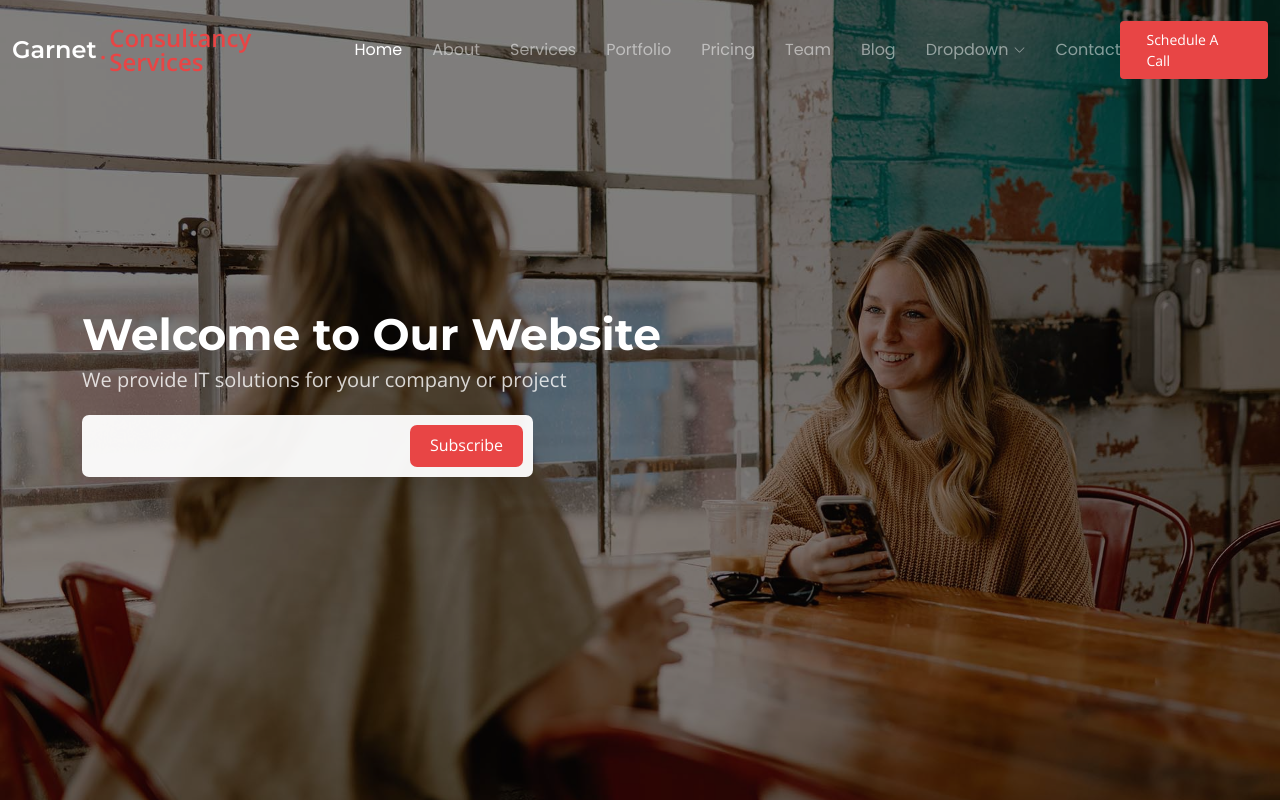
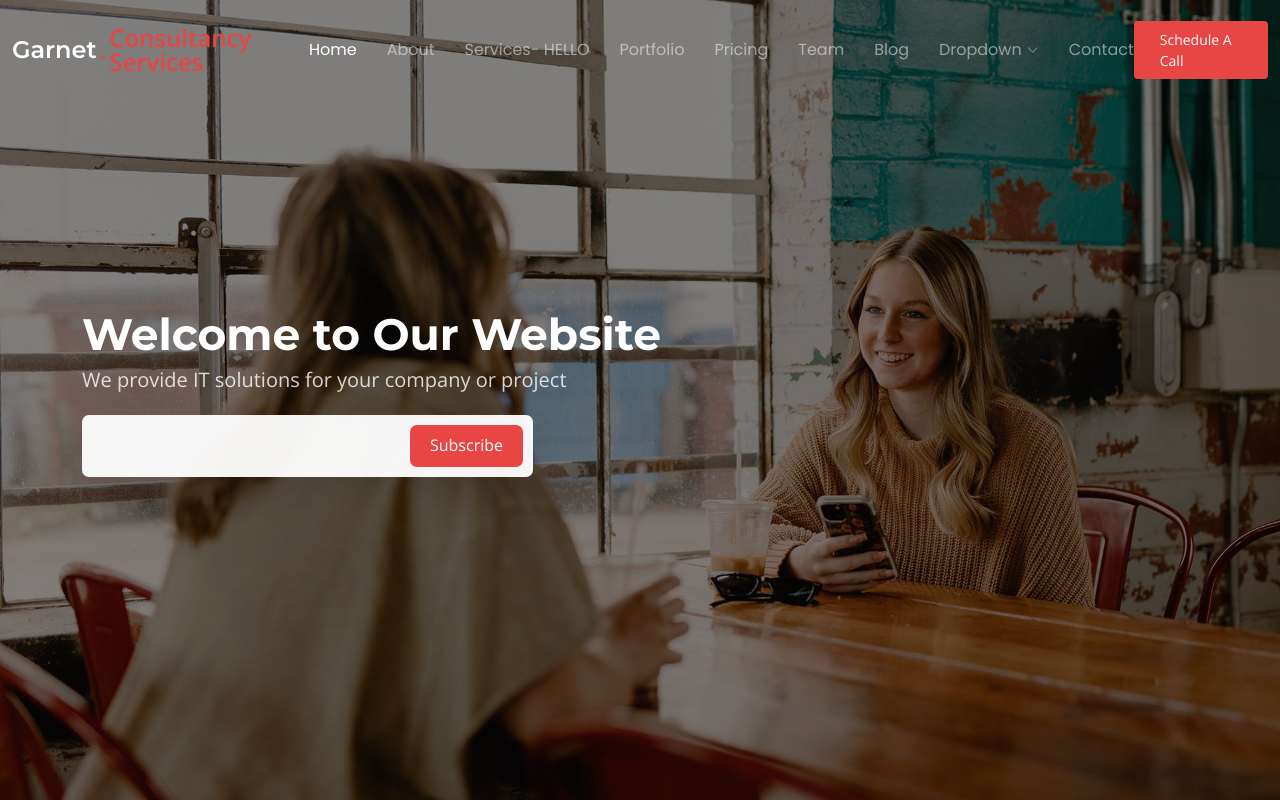
Before and after one commit to garnetcsmain/garnet_cs_web_app, a plain HTML site: page index.html in a window 1280 px wide. Shown: the top 800 px of the page. Drawn offline with nearby package versions, Linux system fonts and the light colour scheme.

Commit message:
Update index.html

```diff
--- a/index.html
+++ b/index.html
@@ -52,7 +52,7 @@
         <ul>
           <li><a href="index.html#hero" class="active">Home</a></li>
           <li><a href="index.html#about">About</a></li>
-          <li><a href="index.html#services">Services</a></li>
+          <li><a href="index.html#services">Services- HELLO</a></li>
           <li><a href="index.html#portfolio">Portfolio</a></li>
           <li><a href="index.html#pricing">Pricing</a></li>
           <li><a href="index.html#team">Team</a></li>
```
